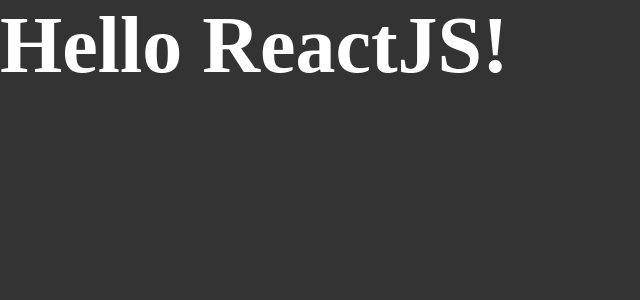
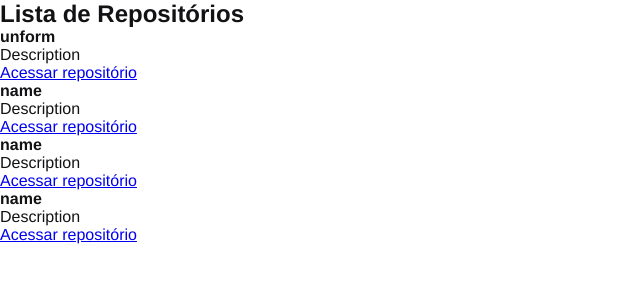
Before and after one commit to douglasdl/Ignite-React-01-Github-Explorer, a React app: page / in a window 1280 px wide. Shown: the top 300 px of the page, without its empty margins (0-640 px from the left). Built offline with nearby package versions, Linux system fonts and the light colour scheme.

Commit message:
Create RepositoryList component

```diff
--- a/src/App.jsx
+++ b/src/App.jsx
@@ -1,6 +1,9 @@
 import './styles/global.scss';
+import { RepositoryList } from './components/RepositoryList';
 
 export function App() {
     //throw new Error('Errrrroooouuuu!!!!!')
-    return <h1>Hello ReactJS!</h1>;
+    return (
+        <RepositoryList />
+    );
 }
--- /dev/null
+++ b/src/components/RepositoryList/index.jsx
@@ -0,0 +1,31 @@
+const repositoryName = 'unform';
+
+export function RepositoryList() {
+    return (
+        <section className="repository-list">
+            <h1>Lista de Repositórios</h1>
+            <ul>
+                <li>
+                    <strong>{repositoryName}</strong>
+                    <p>Description</p>
+                    <a href="#">Acessar repositório</a>
+                </li>
+                <li>
+                    <strong>name</strong>
+                    <p>Description</p>
+                    <a href="#">Acessar repositório</a>
+                </li>
+                <li>
+                    <strong>name</strong>
+                    <p>Description</p>
+                    <a href="#">Acessar repositório</a>
+                </li>
+                <li>
+                    <strong>name</strong>
+                    <p>Description</p>
+                    <a href="#">Acessar repositório</a>
+                </li>
+            </ul>
+        </section>
+    );
+}
--- a/src/styles/global.scss
+++ b/src/styles/global.scss
@@ -6,11 +6,8 @@
 }
 
 body {
-    font: Arial, Helvetica, sans-serif !important;
-    background: #333;
-    color: #fff;
+    font: 1rem "Helvetica Neue", Arial, sans-serif;
+    color: #121214;
 
-    h1 {
-        font-size:80px;
-    }
+
 }
```
